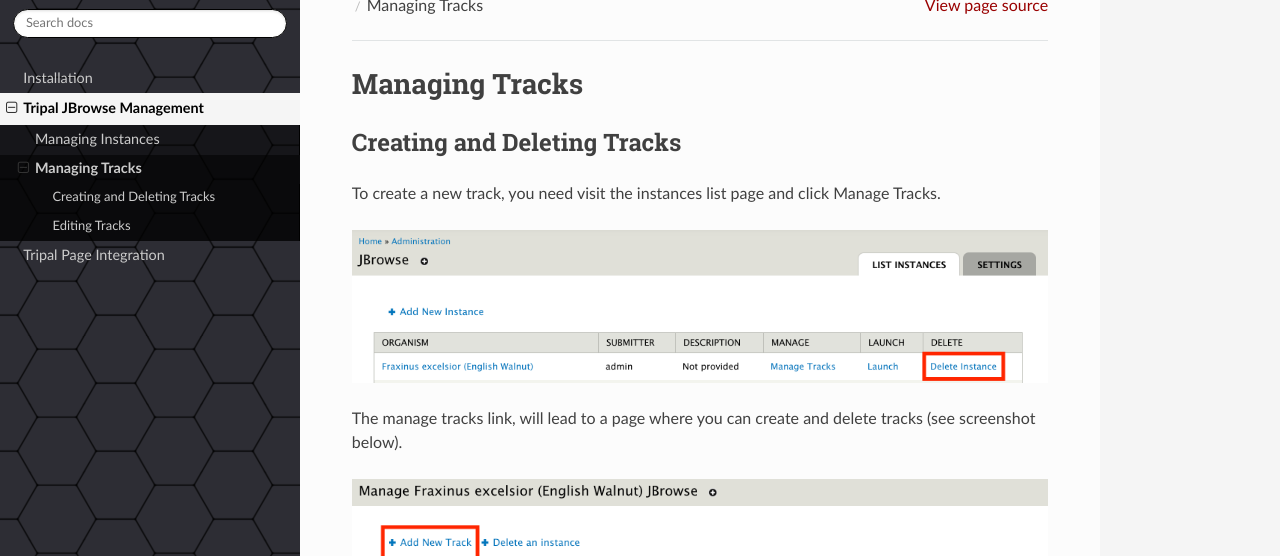
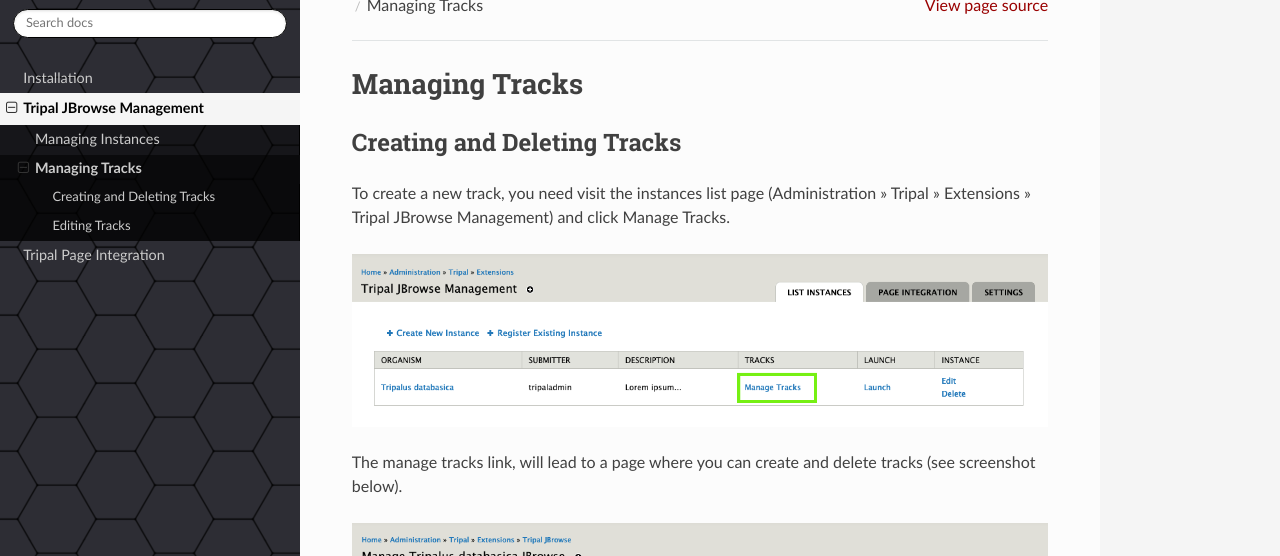
Before and after one commit to tripal/tripal_jbrowse, a Sphinx documentation site: the page built from docs/guide/jbrowse_mgmt/tracks.rst, in a window 1280 px wide and 900 px high, cut to the strip 344-900 px from the top of the window. Built offline with Sphinx 7.4.7 and the Read the Docs theme 2.0.0, drawn with Linux system fonts in a browser that asks for light colours.

Commit message:
Update jbrowse management for registering instances.

```diff
--- a/docs/guide/jbrowse_mgmt/tracks.rst
+++ b/docs/guide/jbrowse_mgmt/tracks.rst
@@ -4,7 +4,7 @@
 Creating and Deleting Tracks
 ----------------------------
 
-To create a new track, you need visit the instances list page and click Manage Tracks.
+To create a new track, you need visit the instances list page (Administration » Tripal » Extensions » Tripal JBrowse Management) and click Manage Tracks.
 
 .. image:: ../../assets/manage_tracks.png
 
@@ -19,7 +19,6 @@
 Editing Tracks
 --------------
 
-This modules allows you to configure a track after it has been created. This provides a way to
-add the track to a category, change the colors and type of the track amongst other configuration options.
+This modules allows you to configure a track after it has been created. This provides a way to add the track to a category, change the colors and type of the track amongst other configuration options.
 
 To edit a track, simply click the manage track button on the "manage tracks" page as shown on the screenshot above.
```
Also changed, not shown: docs/guide/jbrowse_mgmt/instances.rst (+22 -3 lines), docs/assets/instances.png, docs/assets/manage_tracks.png, docs/assets/tracks_list.png.
